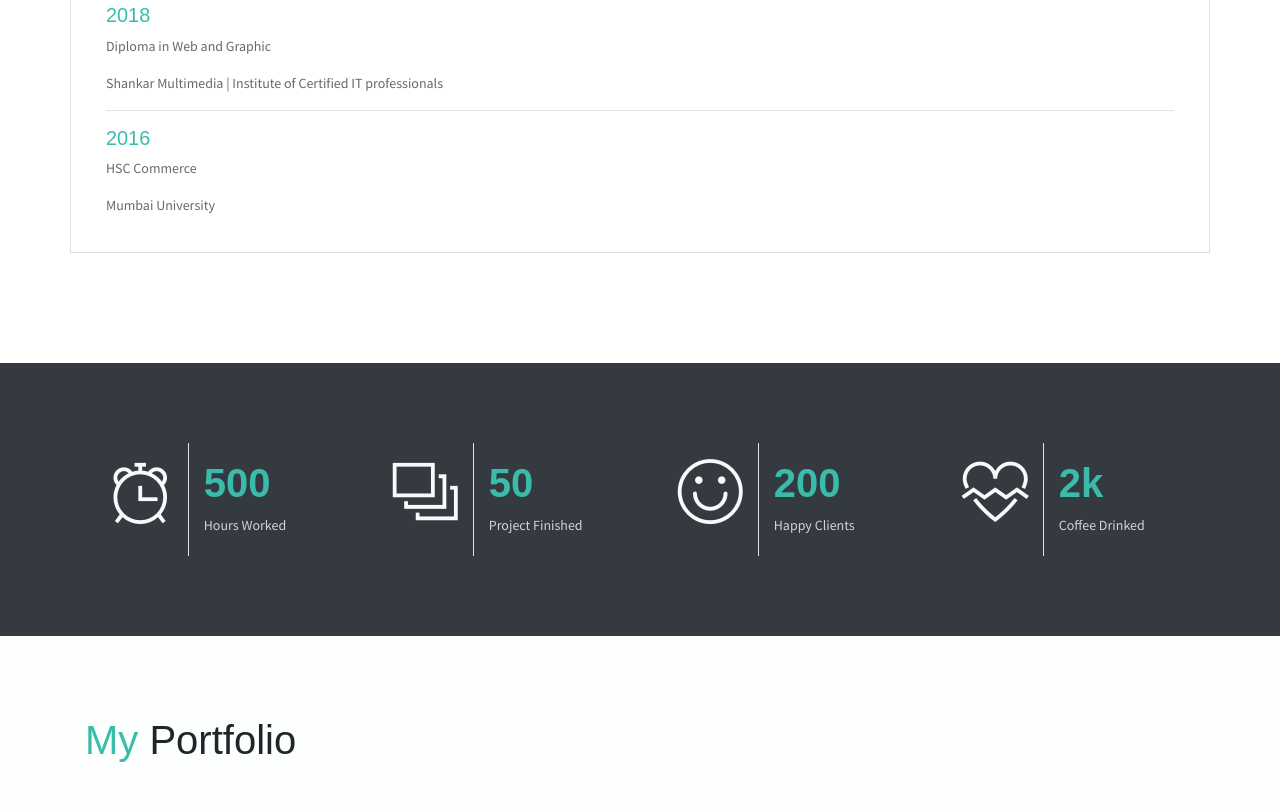
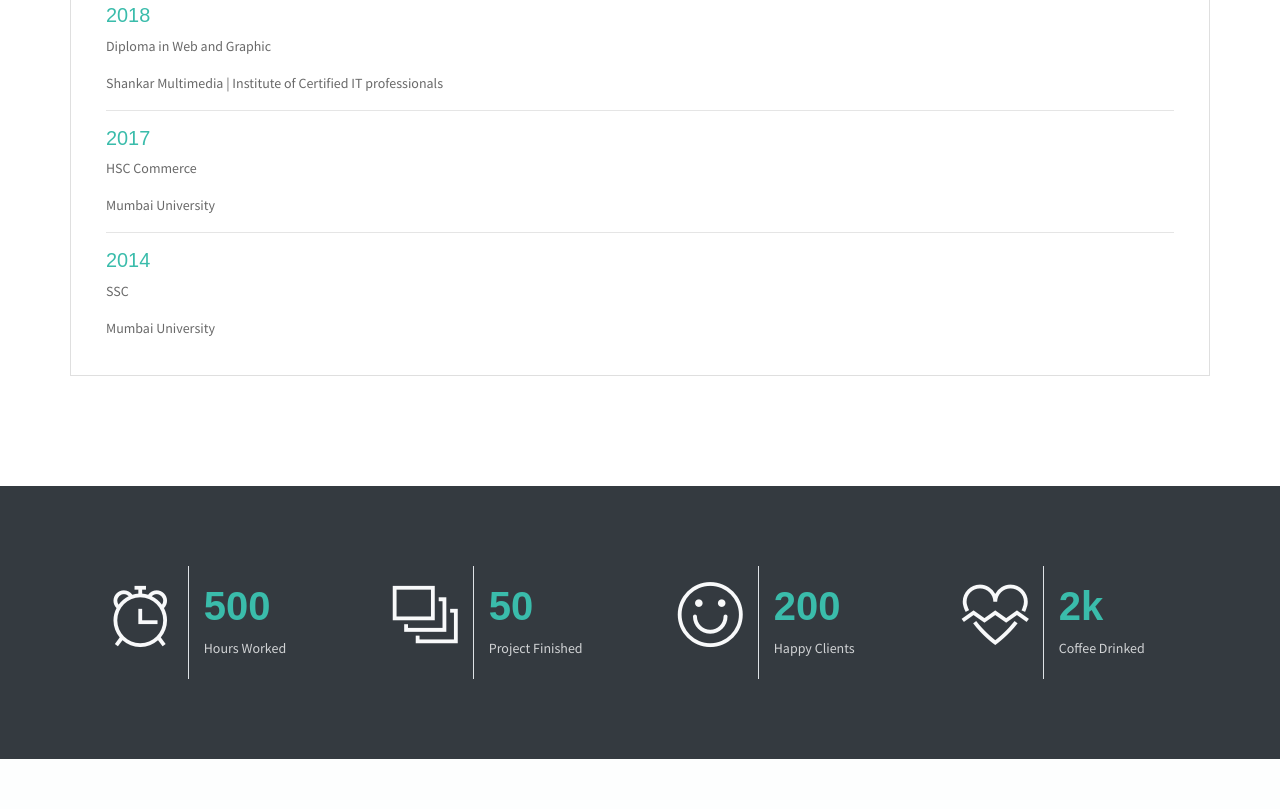
Before and after one commit to LiyakatLangde/liyakatportfolio, a plain HTML site: page index.html in a window 1280 px wide. Shown: the part 2380-3189 px from the top of the page. Drawn offline with Linux system fonts and the light colour scheme.

Commit message:
Update index.html

```diff
--- a/index.html
+++ b/index.html
@@ -284,10 +284,13 @@
                         <P>Diploma in Web and Graphic</P>
                         <P class="subtitle">Shankar Multimedia | Institute of Certified IT professionals</P>
                         <hr>
-                        <h6 class="title text-danger">2016</h6>
+                        <h6 class="title text-danger">2017</h6>
                         <P>HSC Commerce</P>
                         <P class="subtitle">Mumbai University</P>
-
+                         <hr>
+                        <h6 class="title text-danger">2014</h6>
+                        <P>SSC</P>
+                        <P class="subtitle">Mumbai University</P>
                     </div>
                    </div>
 
```
